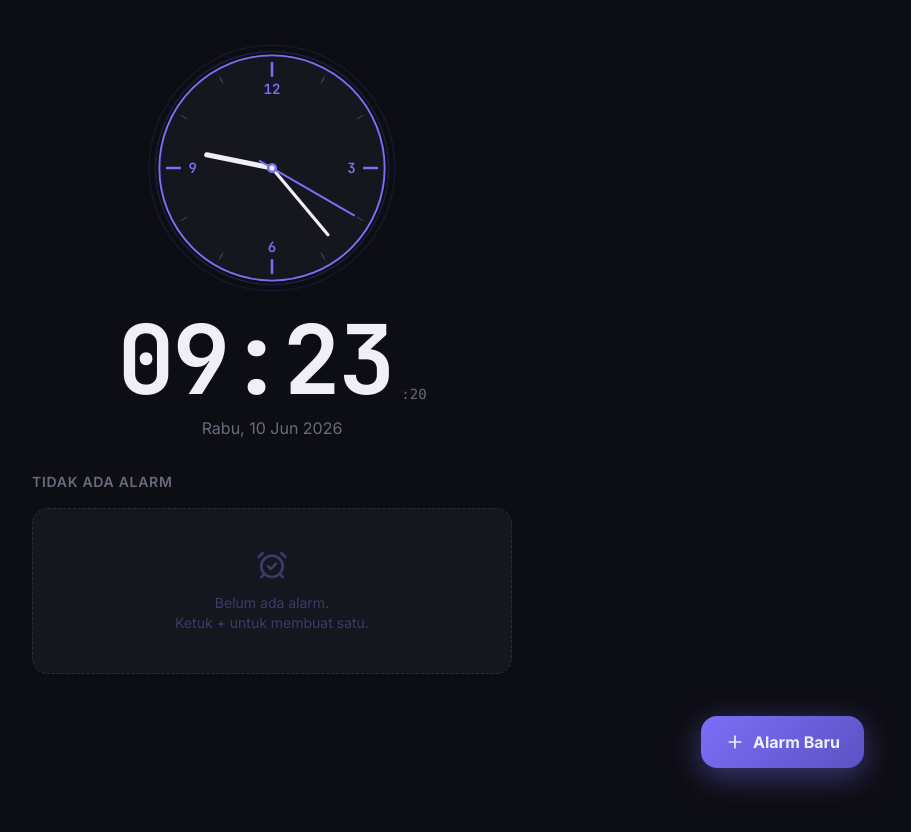
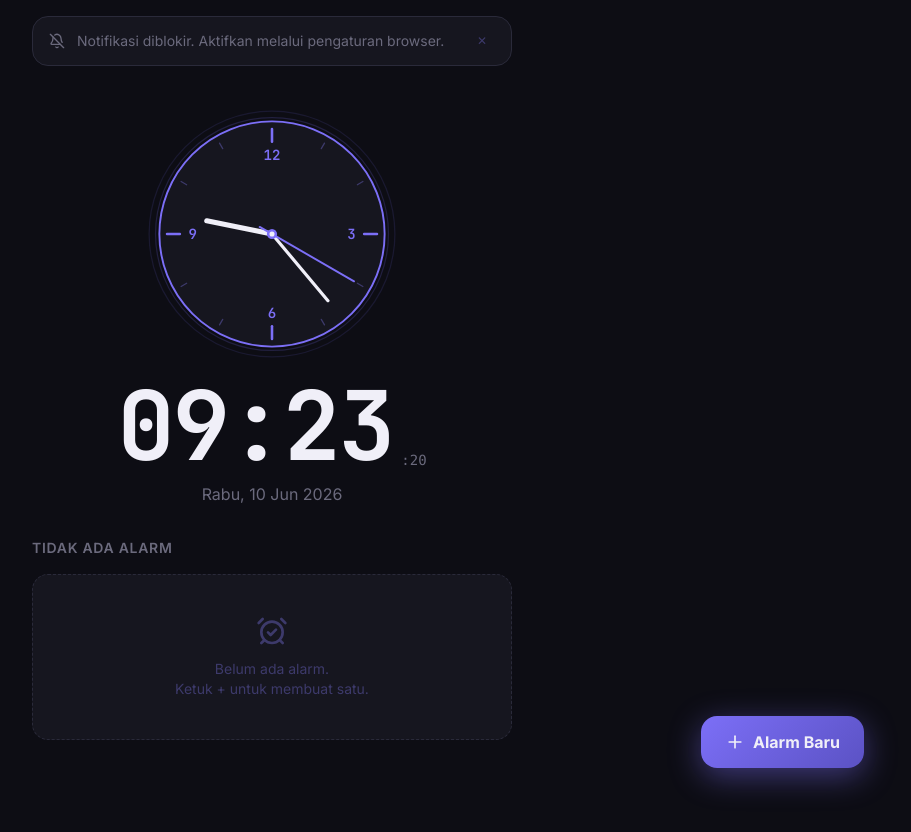
Before and after one commit to PaulAkarsanaDevara/alarm-app, a React (Vite) app: page / in a window 1280 px wide. Shown: the top 832 px of the page, without its empty margins (368-1279 px from the left). Built offline with nearby package versions, Linux system fonts and the light colour scheme.

Commit message:
feat: system notifications via Web Notifications API

```diff
--- a/src/App.tsx
+++ b/src/App.tsx
@@ -1,8 +1,9 @@
-import { useEffect, useRef } from 'react'
-import { Plus, AlarmCheck } from 'lucide-react'
+import { useEffect, useRef, useState } from 'react'
+import { Plus, AlarmCheck, Bell, BellOff } from 'lucide-react'
 import { useAppDispatch, useAppSelector } from './hooks'
 import { openModal, tickTime, triggerAlarm, undoDelete, clearRecentlyDeleted } from './store/alarmSlice'
 import { getCurrentTime, shouldAlarmRing, getMinutesUntil, formatMinutes } from './utils'
+import { requestNotificationPermission, showAlarmNotification, getNotificationPermission } from './utils/notifications'
 import loadable from '@loadable/component'
 
 const AnalogClock = loadable(() => import('./components/AnalogClock'))
@@ -16,23 +17,45 @@ export default function App() {
   const { alarms, recentlyDeleted } = useAppSelector(s => s.alarm)
   const hasRinging = alarms.some(a => a.ringing)
   const toastTimerRef = useRef<number | null>(null)
+  const alarmsRef = useRef(alarms)
+  alarmsRef.current = alarms
 
-  useEffect(() => {
-    function check() {
+  const [notifPermission, setNotifPermission] = useState<NotificationPermission | null>(
+    () => getNotificationPermission()
+  )
+  const [bannerDismissed, setBannerDismissed] = useState(false)
+
+  async function handleAllowNotifications() {
+    const result = await requestNotificationPermission()
+    setNotifPermission(result)
+  }
+
+  function checkAlarms() {
     const now = getCurrentTime()
     dispatch(tickTime(now))
-      alarms.forEach(alarm => {
+    alarmsRef.current.forEach(alarm => {
       if (!alarm.enabled || alarm.ringing) return
       if (shouldAlarmRing(alarm.time, alarm.repeat, alarm.snoozedUntil)) {
         dispatch(triggerAlarm(alarm.id))
+        showAlarmNotification(alarm.id, alarm.label, alarm.time)
       }
     })
   }
 
-    const t = setInterval(check, 5000)
-    check()
+  useEffect(() => {
+    const t = setInterval(checkAlarms, 5000)
+    checkAlarms()
     return () => clearInterval(t)
-  }, [alarms, dispatch])
+  }, [dispatch])
+
+  // Re-check immediately when tab becomes visible (browser throttles background timers)
+  useEffect(() => {
+    function onVisible() {
+      if (document.visibilityState === 'visible') checkAlarms()
+    }
+    document.addEventListener('visibilitychange', onVisible)
+    return () => document.removeEventListener('visibilitychange', onVisible)
+  }, [dispatch])
 
   useEffect(() => {
     if (!recentlyDeleted) return
@@ -52,12 +75,49 @@ export default function App() {
     .filter((x): x is { alarm: typeof x.alarm; mins: number } => x.mins !== null)
     .sort((a, b) => a.mins - b.mins)[0] ?? null
 
+  const showNotifBanner = !bannerDismissed && notifPermission !== null && notifPermission !== 'granted'
+
   return (
     <div className="min-h-screen" style={{ background: '#0D0D14' }}>
       <RingingOverlay />
       <AlarmModal />
 
       <div className="max-w-lg mx-auto px-4 pb-28">
+        {/* Notification permission banner */}
+        {showNotifBanner && (
+          <div
+            className="mt-4 flex items-center gap-3 px-4 py-3 rounded-2xl"
+            style={{ background: '#16161F', border: '1px solid #2A2A3A' }}
+          >
+            {notifPermission === 'denied' ? (
+              <BellOff size={16} style={{ color: '#6B6A7D', flexShrink: 0 }} />
+            ) : (
+              <Bell size={16} style={{ color: '#7C6FF7', flexShrink: 0 }} />
+            )}
+            <p className="text-sm flex-1" style={{ color: '#6B6A7D', fontFamily: 'Inter, sans-serif' }}>
+              {notifPermission === 'denied'
+                ? 'Notifikasi diblokir. Aktifkan melalui pengaturan browser.'
+                : 'Izinkan notifikasi agar alarm berbunyi di background.'}
+            </p>
+            {notifPermission === 'default' && (
+              <button
+                onClick={handleAllowNotifications}
+                className="text-xs font-semibold px-3 py-1.5 rounded-xl flex-shrink-0"
+                style={{ background: '#3D3A6B', color: '#A89FF7', fontFamily: 'Inter, sans-serif' }}
+              >
+                Izinkan
+              </button>
+            )}
+            <button
+              onClick={() => setBannerDismissed(true)}
+              className="text-xs px-2 py-1 rounded-lg flex-shrink-0"
+              style={{ color: '#3D3A6B', fontFamily: 'Inter, sans-serif' }}
+            >
+              ✕
+            </button>
+          </div>
+        )}
+
         {/* Clock */}
         <div className="mt-10 flex flex-col items-center gap-4">
           <AnalogClock ringing={hasRinging} />
--- /dev/null
+++ b/src/utils/notifications.ts
@@ -0,0 +1,26 @@
+export async function requestNotificationPermission(): Promise<NotificationPermission> {
+  if (!('Notification' in window)) return 'denied'
+  if (Notification.permission !== 'default') return Notification.permission
+  return Notification.requestPermission()
+}
+
+export function showAlarmNotification(id: string, label: string, time: string): void {
+  if (!('Notification' in window) || Notification.permission !== 'granted') return
+  const n = new Notification(label || 'Alarm', {
+    body: `Waktu: ${time} — ketuk untuk membuka app`,
+    icon: '/pwa-192x192.png',
+    badge: '/pwa-64x64.png',
+    tag: `alarm-${id}`,
+    requireInteraction: true,
+    silent: false,
+  })
+  n.onclick = () => {
+    window.focus()
+    n.close()
+  }
+}
+
+export function getNotificationPermission(): NotificationPermission | null {
+  if (!('Notification' in window)) return null
+  return Notification.permission
+}
```
Lines whose indentation alone changed are shown as unchanged.
